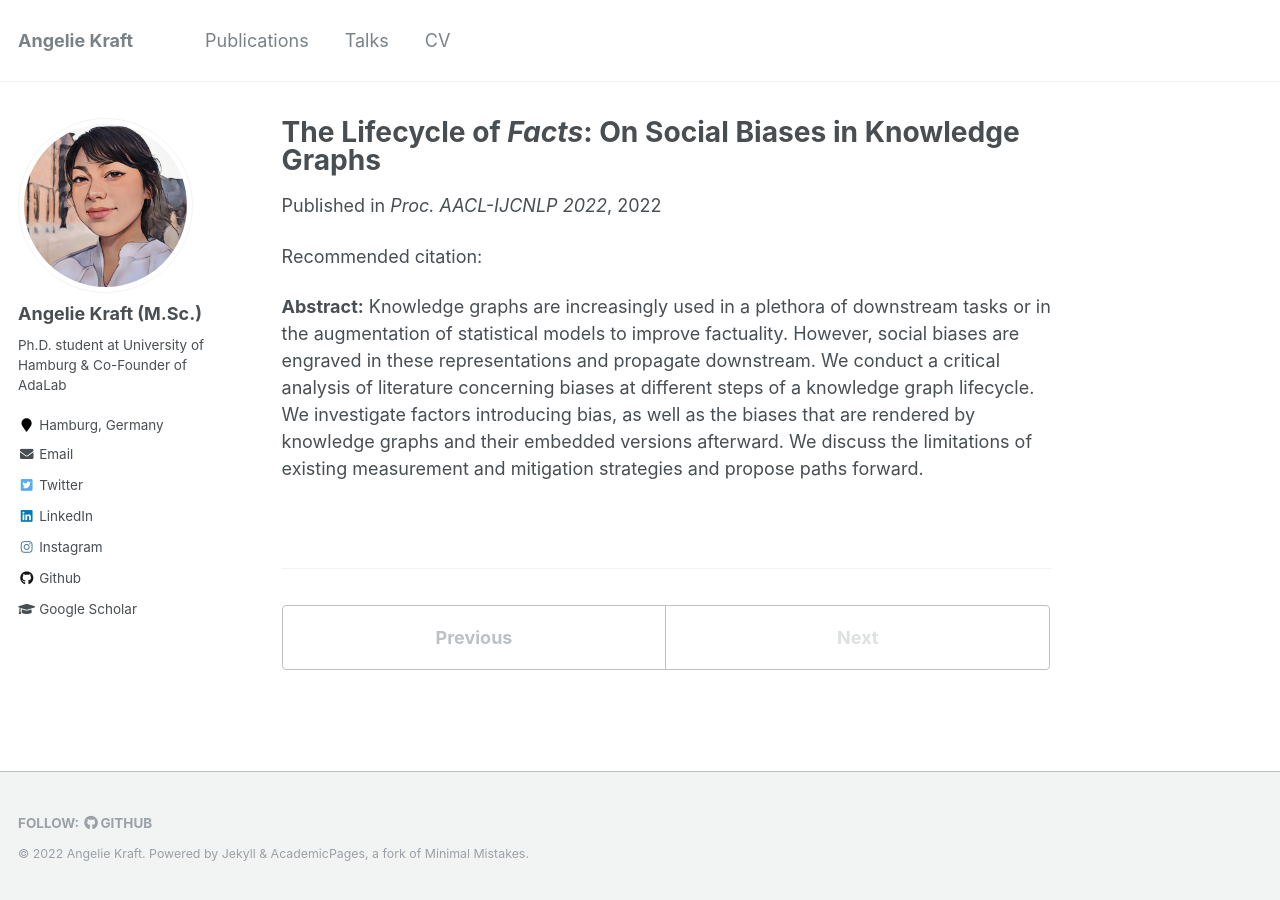
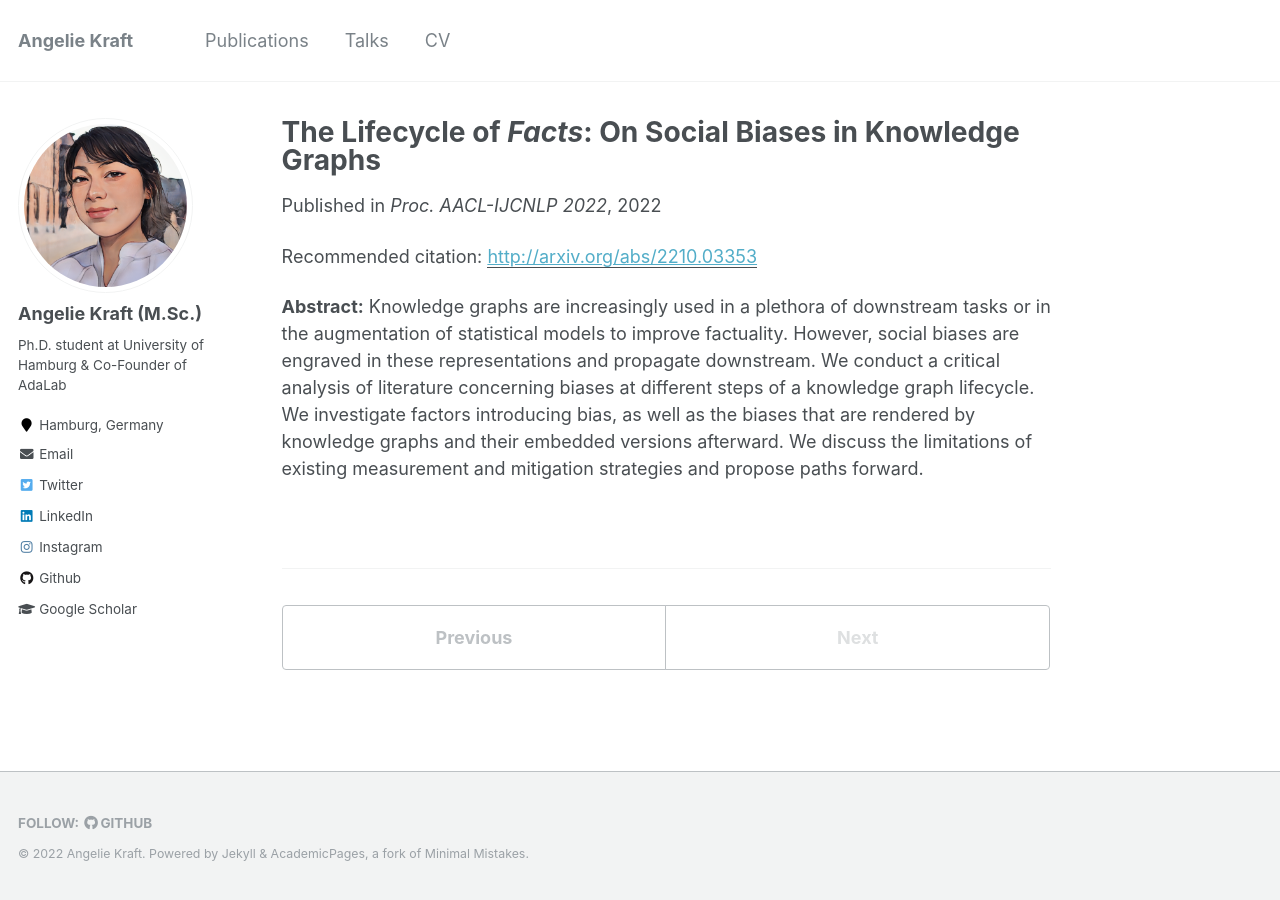
Before and after one commit to krangelie/krangelie.github.io, a Jekyll site: the page built from _publications/2022-kg-bias-survey-number-3.md, in a window 1280 px wide. Built offline with Jekyll 4.4.1, drawn with Linux system fonts in a browser that asks for light colours; some of the changed lines change nothing that is shown.

Commit message:
Update 2022-kg-bias-survey-number-3.md

```diff
--- a/_publications/2022-kg-bias-survey-number-3.md
+++ b/_publications/2022-kg-bias-survey-number-3.md
@@ -5,7 +5,7 @@ permalink: /publications/2022-kg-bias-survey-number-3
 date: 2022-11-21
 venue: 'Proc. AACL-IJCNLP 2022'
 excerpt: ''
-paperurl: ''
+paperurl: 'http://arxiv.org/abs/2210.03353'
 citation: ''
 ---
 
```
